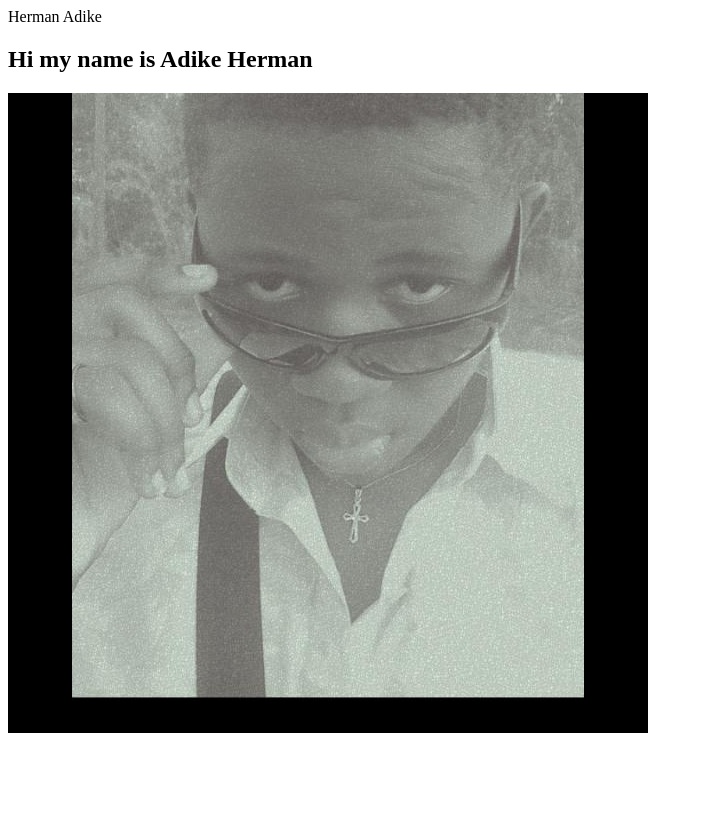
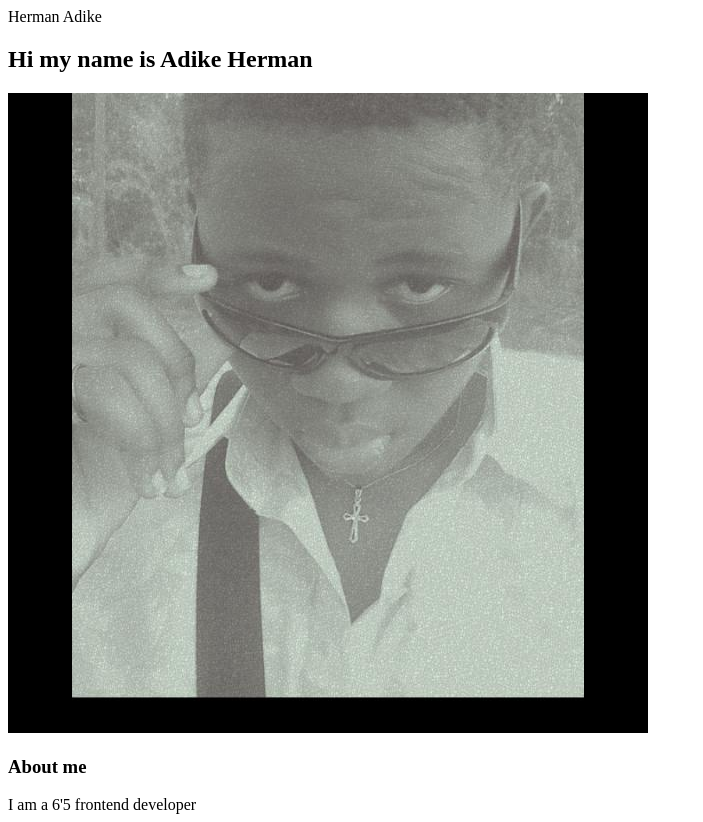
Before and after one commit to adikeherman/Portfolio, a plain HTML site: page index.html in a window 1280 px wide. Shown: the whole page, without its empty margins (0-703 px from the left). Before the commit the page ends 800 px from the top, so only its background shows below. Drawn offline with Linux system fonts and the light colour scheme.

Commit message:
feature: add some texts

```diff
--- a/index.html
+++ b/index.html
@@ -22,7 +22,8 @@
             alt="Adike taking a picture with glasses">
         </section>
 
-
+            <h3>About me</h3>
+            I am a 6'5 frontend developer
         <section>
 
         </section>
```
